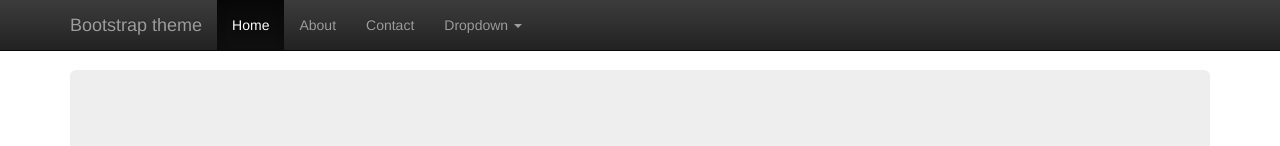
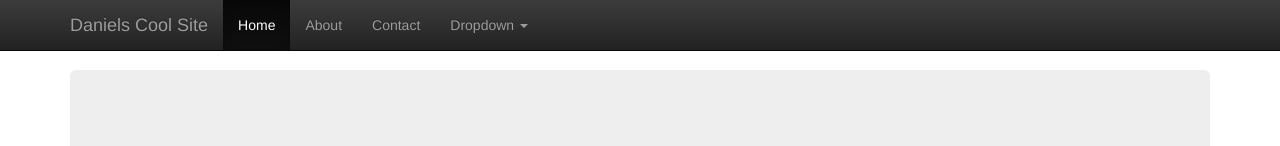
Before and after one commit to FreeCodeCampOKC/examplePortfolio, a plain HTML site: page index.html in a window 1280 px wide. Shown: the top 146 px of the page. Drawn offline with nearby package versions, Linux system fonts and the light colour scheme.

Commit message:
Updated index file to include my name

```diff
--- a/index.html
+++ b/index.html
@@ -2,7 +2,7 @@
 
 <head>
     <meta charset="utf-8">
-    <title>Example Portfolio</title>
+    <title>Daniels Cool Site</title>
     <meta name="viewport" content="width=device-width">
     <meta name="description" content="This is my awesome Portfolio website, please please please give me a job.">
     <meta property="og:type" content="website">
@@ -40,7 +40,7 @@
             <span class="icon-bar"></span>
             <span class="icon-bar"></span>
           </button>
-                <a class="navbar-brand" href="#">Bootstrap theme</a>
+                <a class="navbar-brand" href="#">Daniels Cool Site</a>
             </div>
             <div id="navbar" class="navbar-collapse collapse">
                 <ul class="nav navbar-nav">
```
